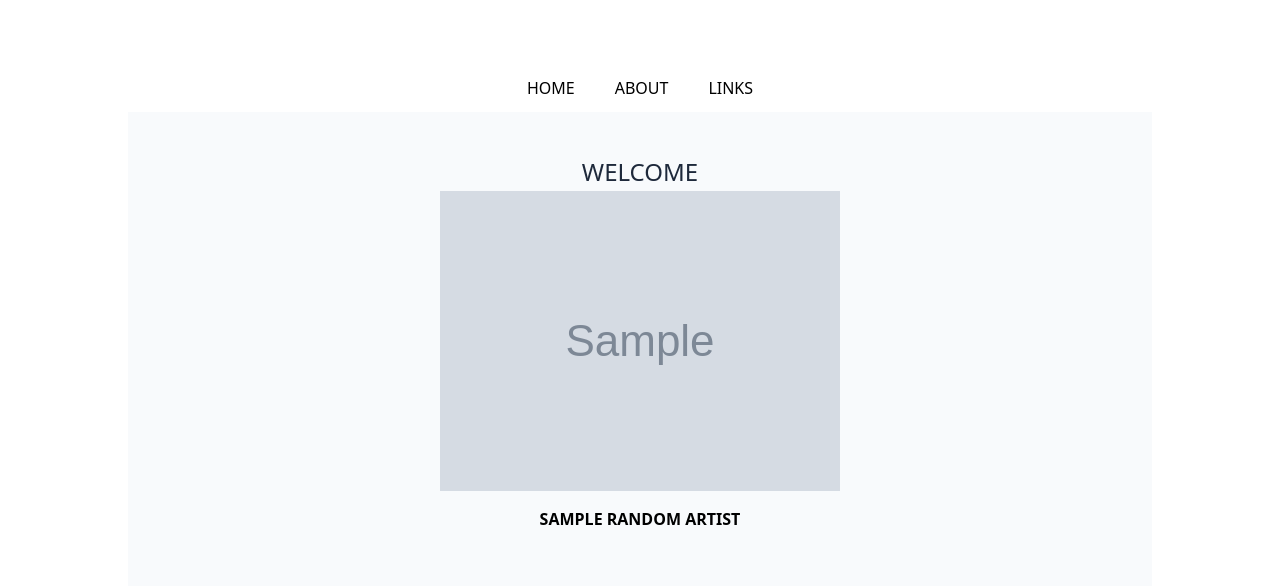
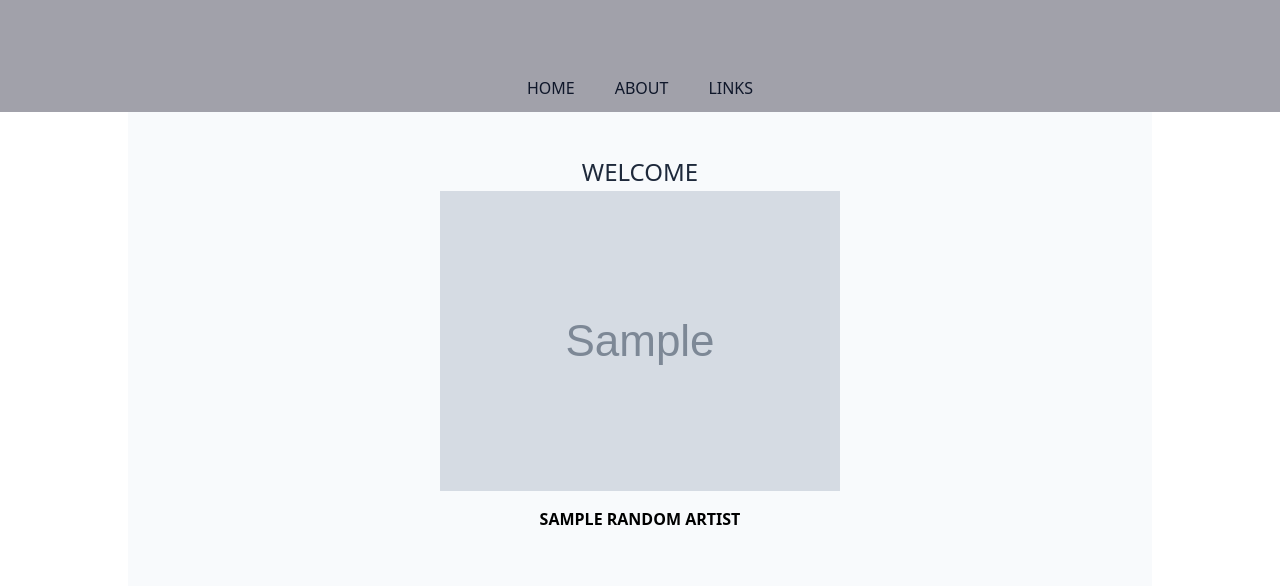
Before and after one commit to rjherman2011/django-htmx, a Python web app: template app/templates/main.html in a window 1280 px wide. Shown: the top 586 px of the page. Run offline with Jinja, Linux system fonts and the light colour scheme; the template is opened without the code that fills it: most values are stand-ins (such as "Sample title", 1, 10 or a date in 2020); grey boxes marked "Sample" are stand-in pictures.

Commit message:
fixing broken tests

```diff
--- a/app/static/main.css
+++ b/app/static/main.css
@@ -604,6 +604,11 @@
   background-color: rgb(248 250 252 / var(--tw-bg-opacity));
 }
 
+.bg-zinc-400 {
+  --tw-bg-opacity: 1;
+  background-color: rgb(161 161 170 / var(--tw-bg-opacity));
+}
+
 .px-3 {
   padding-left: 0.75rem;
   padding-right: 0.75rem;
@@ -655,6 +660,11 @@
   color: rgb(30 41 59 / var(--tw-text-opacity));
 }
 
+.text-slate-900 {
+  --tw-text-opacity: 1;
+  color: rgb(15 23 42 / var(--tw-text-opacity));
+}
+
 .transition-all {
   transition-property: all;
   transition-timing-function: cubic-bezier(0.4, 0, 0.2, 1);
```
Also changed, not shown: tests/test_main.py (+1 -1 lines).
